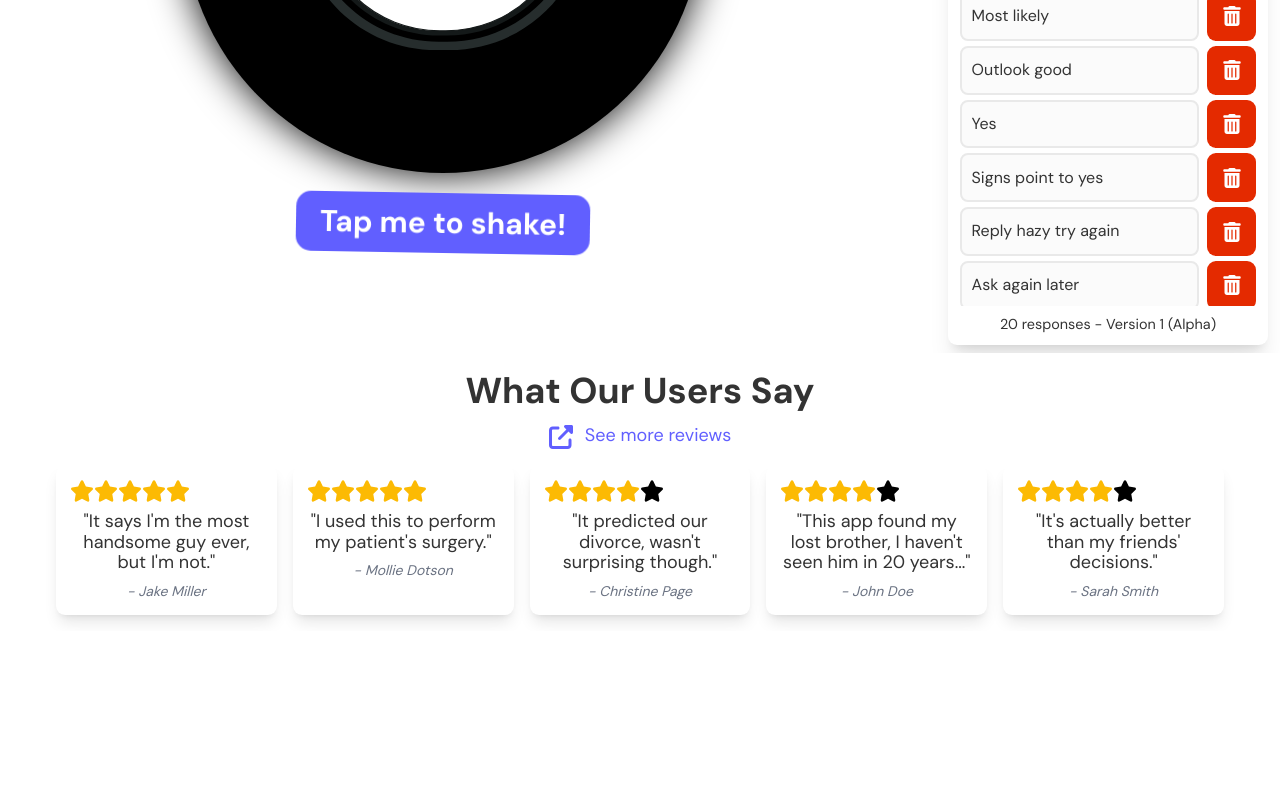
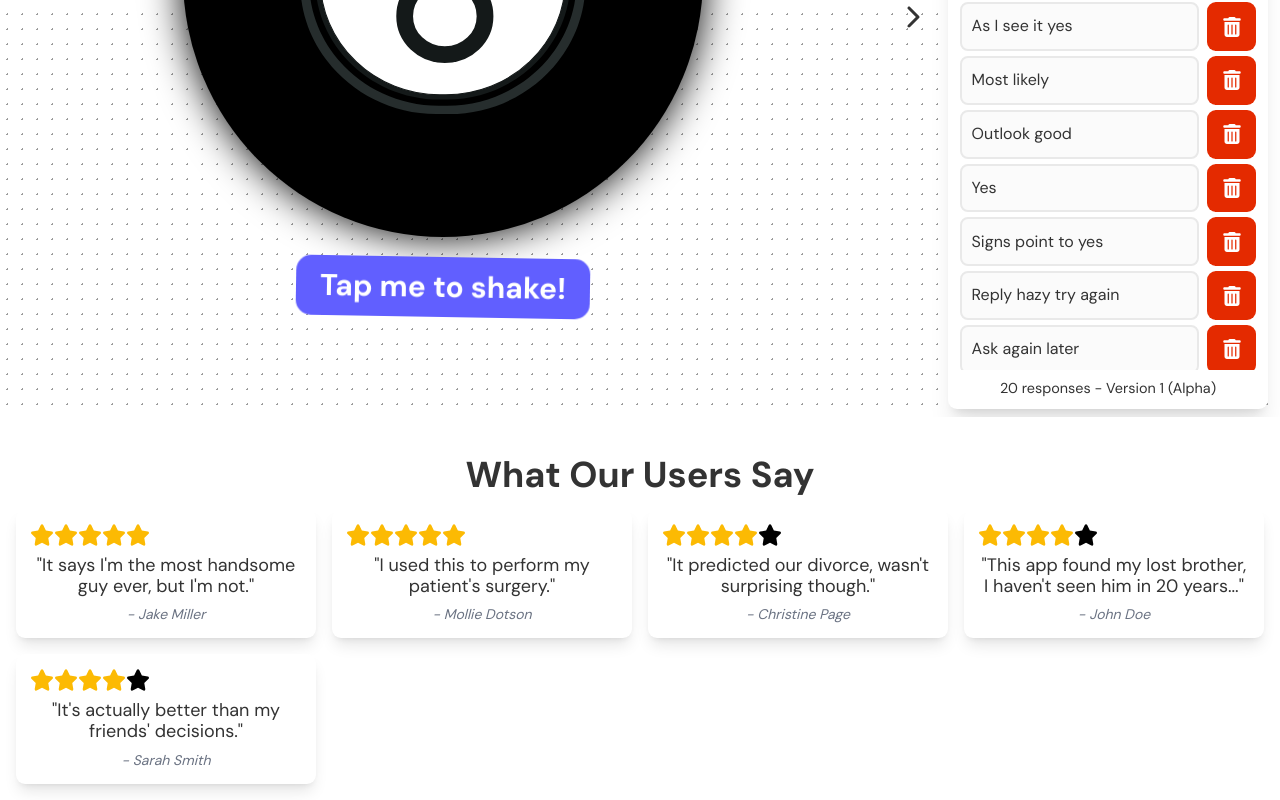
Before and after one commit to notanerd314/ask8ball, a Next.js app in the folder ask8ball/: page / in a window 1280 px wide. Shown: the part 447-1247 px from the top of the page. Before the commit the page ends 1078 px from the top, so only its background shows below. Built offline with nearby package versions, Linux system fonts and the light colour scheme.

Commit message:
Make eightballmain a dotted background and make main not have a max-width

```diff
--- a/ask8ball/app/page.tsx
+++ b/ask8ball/app/page.tsx
@@ -12,8 +12,11 @@ import { ToastContainer, Slide } from 'react-toastify'
 export default function Page() {
   return (
     <>
+      <div className='flex flex-row items-center p-4 w-full h-16 bg-indigo-500 z-50'>
+        <h1>balls</h1>
+      </div>
       <GlobalProvider>
-        <div className="flex flex-col items-center w-full h-auto mb-5 overflow-hidden xl:flex-row xl:h-full">
+        <div className="flex flex-col items-center w-full h-auto mb-10 overflow-hidden xl:flex-row xl:h-full eightBallMain">
           <Magic8Ball />
           <CustomizationSidebar />
         </div>
@@ -21,13 +24,10 @@ export default function Page() {
       </GlobalProvider>
 
       {/* Article for SEO shit */}
-      <main className="relative min-w-0 left-1/2">
+      <main className="w-full p-0">
         <section>
-          <header className='flex flex-col items-center justify-center gap-4'>
-            <h1 className='text-5xl font-bold'>What Our Users Say</h1>
-            <a className='flex gap-3 text-indigo-500 rounded-md text-md hover:text-indigo-700' href='/reviews'><ExternalLinkIcon />See more reviews</a>
-          </header>
-          <div className='grid gap-4 p-4' style={{ gridTemplateColumns: 'repeat(auto-fill, minmax(200px, 1fr))' }}>
+          <h1 className='text-5xl font-bold text-center'>What Our Users Say</h1>
+          <div className='grid gap-4 p-4 justify-center' style={{ gridTemplateColumns: 'repeat(auto-fit, minmax(200px, 300px))' }}>
             <UserReview
               quote="It says I'm the most handsome guy ever, but I'm not."
               author='Jake Miller'
--- a/ask8ball/styles/globals.css
+++ b/ask8ball/styles/globals.css
@@ -59,6 +59,11 @@ body {
   background: var(--color-background);
 }
 
+.eightBallMain {
+  background-image: radial-gradient(#9c9c9c 1px, transparent 1px);
+  background-size: 15px 15px;
+}
+
 h1,
 h2,
 h3,
@@ -70,10 +75,6 @@ p {
   text-wrap: wrap;
 }
 
-main {
-  transform: translateX(-50%);
-  max-width: 1200px;
-}
 /* Form Elements */
 input,
 textarea {
```
